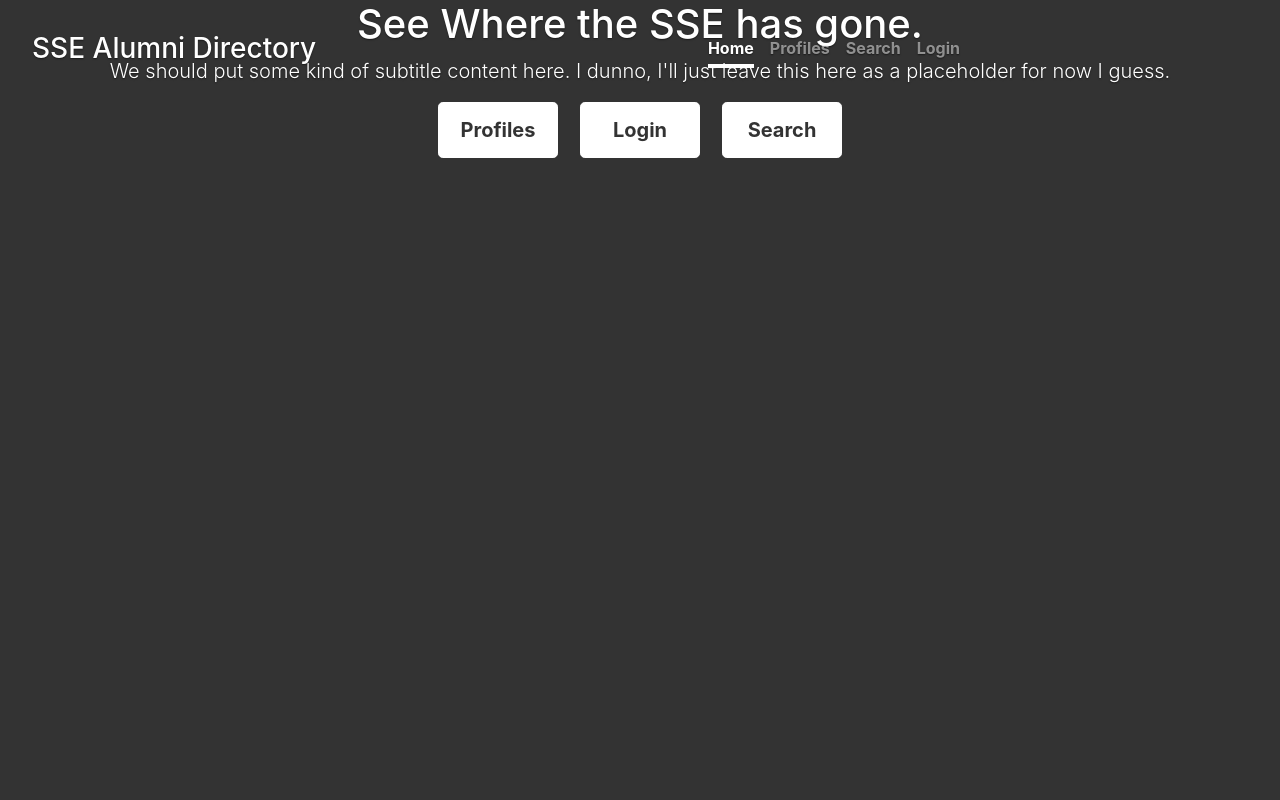
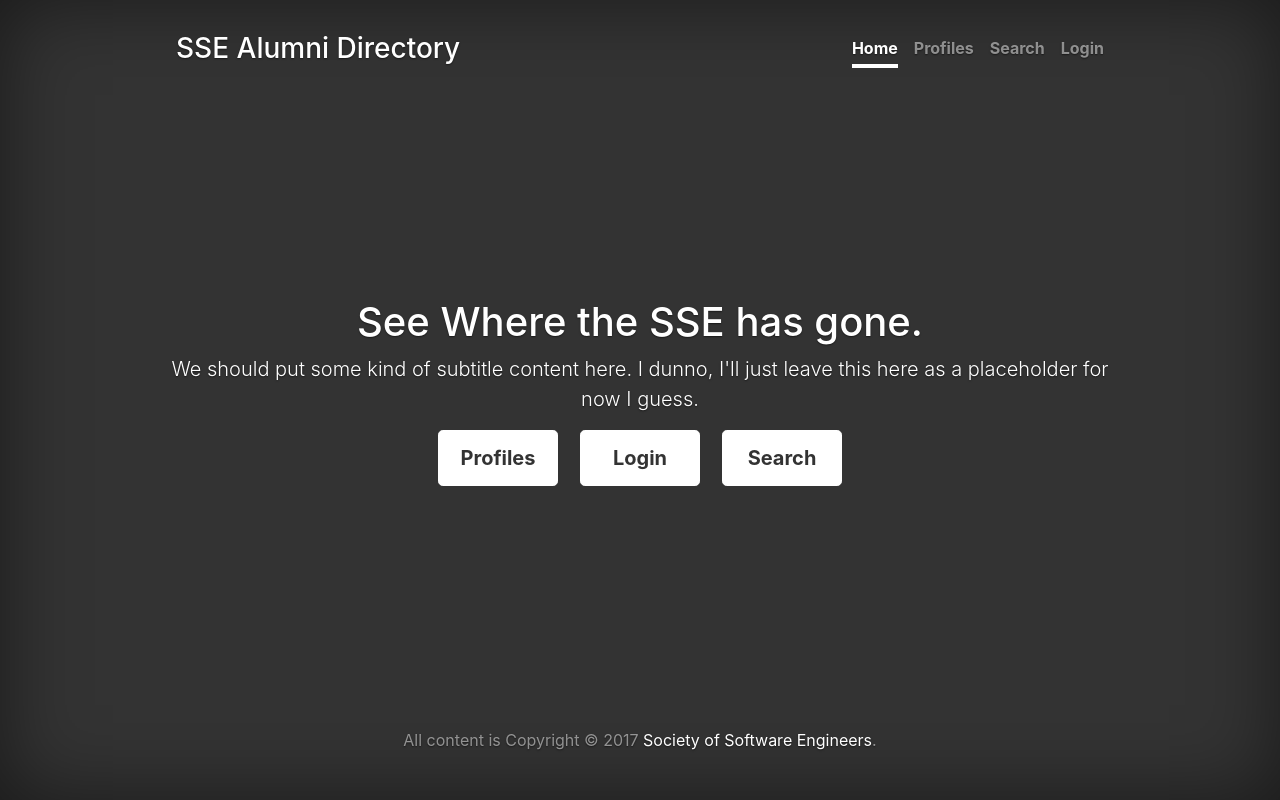
Before and after one commit to rit-sse/sse-alumni, a React (Create React App) app: page /home in a window 1280 px wide. Built offline with nearby package versions, Linux system fonts and the light colour scheme.

Commit message:
Fix problem with CSS

```diff
--- a/public/index.html
+++ b/public/index.html
@@ -14,7 +14,22 @@
     <link href="main.css" rel="stylesheet">
   </head>
   <body>
-      <div id="root"></div>
+      <div class="site-wrapper">
+        <div class="site-wrapper-inner">
+          <div class="cover-container">
+            <noscript>
+              You need to enable JavaScript to run this app.
+            </noscript>
+            <div id="root"></div>
+
+            <div class="mastfoot">
+              <div class="inner">
+                <p>All content is Copyright © 2017 <a href="http://sse.rit.edu">Society of Software Engineers</a>.</p>
+              </div>
+            </div>
+          </div>
+        </div>
+      </div>
 
       <script src="https://cdnjs.cloudflare.com/ajax/libs/jquery/3.3.1/jquery.min.js" integrity="sha256-FgpCb/KJQlLNfOu91ta32o/NMZxltwRo8QtmkMRdAu8=" crossorigin="anonymous"></script>
       <script src="https://cdnjs.cloudflare.com/ajax/libs/popper.js/1.12.5/umd/popper.min.js" integrity="sha256-jpW4gXAhFvqGDD5B7366rIPD7PDbAmqq4CO0ZnHbdM4=" crossorigin="anonymous"></script>
--- a/public/main.css
+++ b/public/main.css
@@ -24,7 +24,6 @@ a:hover {
   margin-right: 22px;
 }
 
-
 /*
  * Base structure
  */
@@ -41,10 +40,10 @@ body {
 }
 
 /* Extra markup and styles for table-esque vertical and horizontal centering */
-/* .site-wrapper {
+.site-wrapper {
   display: table;
   width: 100%;
-  height: 100%;
+  height: 100%; /* For at least Firefox */
   min-height: 100%;
   -webkit-box-shadow: inset 0 0 5rem rgba(0,0,0,.5);
   box-shadow: inset 0 0 5rem rgba(0,0,0,.5);
@@ -56,7 +55,7 @@ body {
 .cover-container {
   margin-right: auto;
   margin-left: auto;
-} */
+}
 
 /* Padding for spacing */
 .inner {
```
